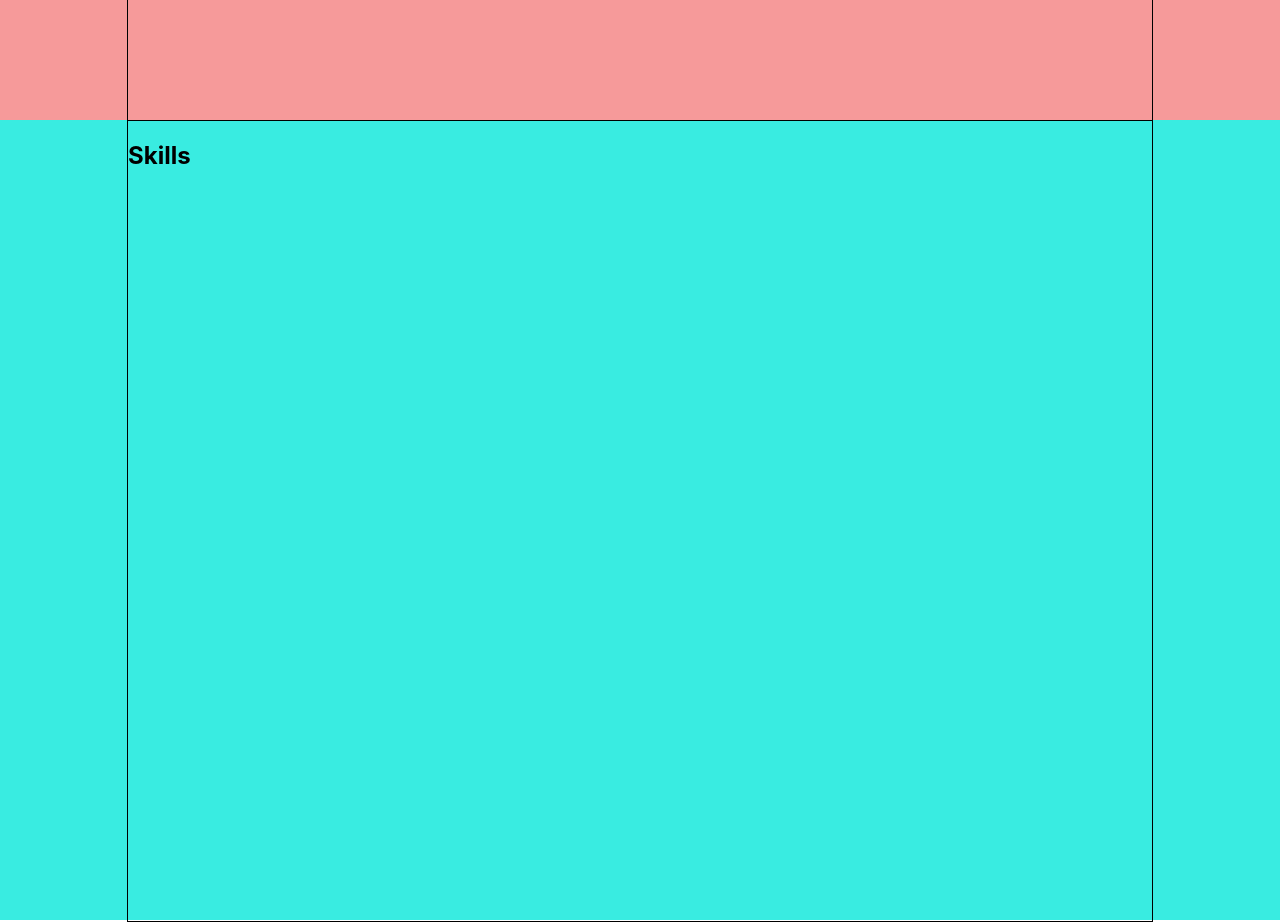
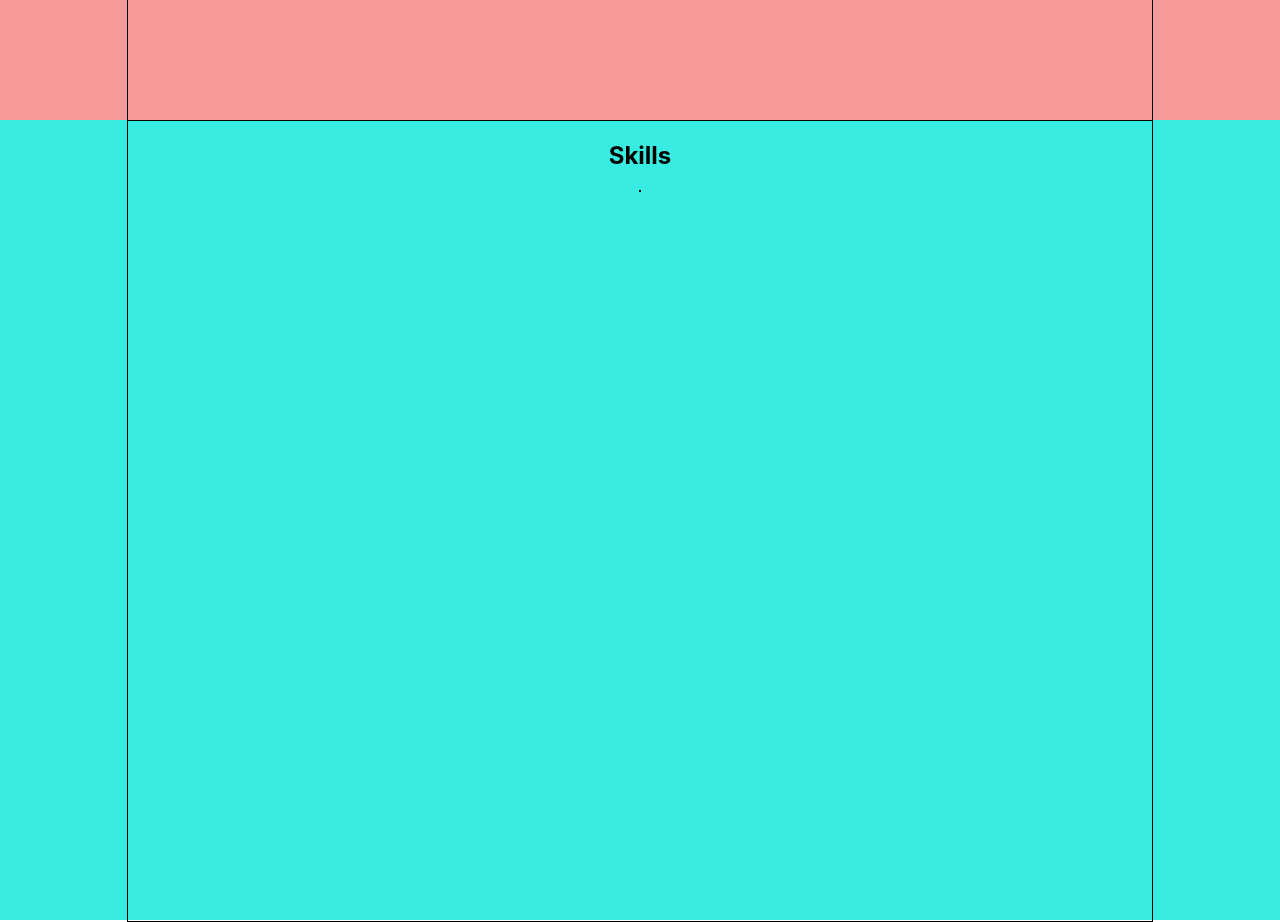
Before and after one commit to uginza/My-portfolio, a React (Create React App) app: page / in a window 1280 px wide. Shown: the part 760-1682 px from the top of the page. Built offline with nearby package versions, Linux system fonts and the light colour scheme.

Commit message:
Skills.tsx and Skills.module.css are created

```diff
--- a/src/common/styles/containerStyle.module.css
+++ b/src/common/styles/containerStyle.module.css
@@ -3,7 +3,7 @@
     height: 100%;
     width: 80%;
     margin: 0 auto;
-    display:flex;
+    display: flex;
     align-items: center;
     justify-content: space-between;
 }
--- a/src/skills/Skills.module.css
+++ b/src/skills/Skills.module.css
@@ -4,5 +4,10 @@
 }
 
 .skillBlockContainer {
-    align-items: flex-start;
+    align-items: center;
+    flex-direction: column;
+    justify-content: flex-start;
 }
+.skills {
+    border: 1px solid;
+}
--- a/src/skills/Skills.tsx
+++ b/src/skills/Skills.tsx
@@ -7,8 +7,8 @@ export function Skills() {
         <div className={s.skillBlock}>
             <div className={`${containerStyle.container} ${s.skillBlockContainer}`}>
                 <h2>Skills</h2>
+                <div className={s.skills}></div>
             </div>
-
         </div>
     );
 }
```
